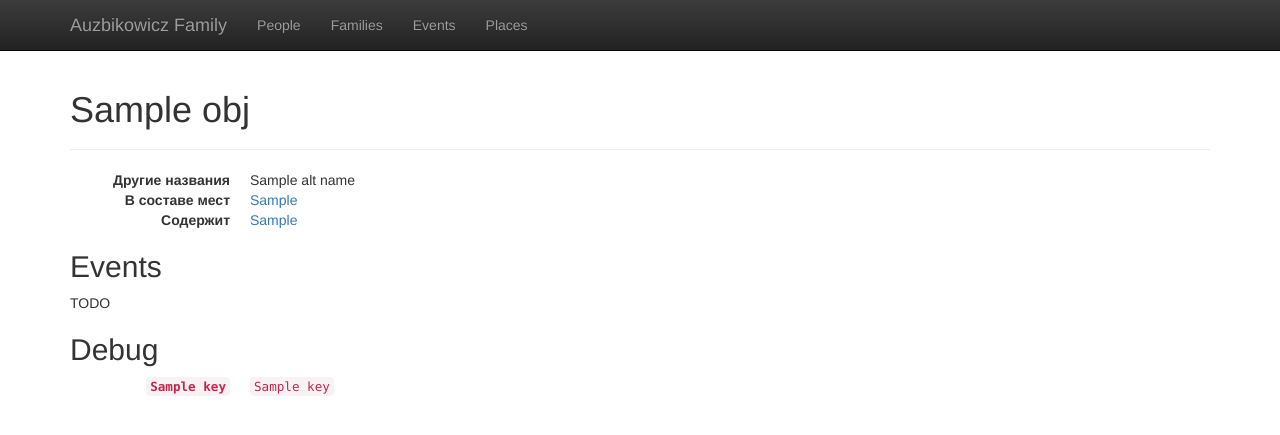
After one commit to neithere/wtfamily-be, a Flask app: template simple_gramps_data_parser/templates/place_detail.html in a window 1280 px wide. The commit adds this page. Shown: the top 435 px of the page. Run offline with Flask 2, Linux system fonts and the light colour scheme; the template is opened without the code that fills it: most values are stand-ins (such as "Sample title", 1, 10 or a date in 2020); parts of the project's set-up code (start-up, migrations or seed data) failed here and were passed over; some libraries are stand-ins or nearby versions.

Commit message:
Improved web app, added missing templates

```diff
--- a/simple_gramps_data_parser/app.py
+++ b/simple_gramps_data_parser/app.py
@@ -163,7 +163,11 @@ class Person(Entity):
 
     @property
     def name(self):
-        return _dbi._format_name(self._data['name'])
+        return _dbi._format_names(self._data['name'])[0]
+
+    @property
+    def names(self):
+        return _dbi._format_names(self._data['name'])
 
     @property
     def events(self):
@@ -229,6 +233,23 @@ class Place(Entity):
     def title(self):
         return self._data.get('ptitle')
 
+    @property
+    def alt_name(self):
+        return self._data.get('alt_name', [])
+
+    @property
+    def parent_places(self):
+        try:
+            hlinks = _extract_hlinks(self._data['placeref'])
+        except KeyError:
+            return
+        return Place.find({'@handle': hlinks})
+
+    @property
+    def nested_places(self):
+        handle = self._data['@handle']
+        return Place.find({'placeref': {'@hlink': handle}})
+
 
 def _extract_hlinks(ref):
     if isinstance(ref, str):
--- /dev/null
+++ b/simple_gramps_data_parser/templates/place_detail.html
@@ -0,0 +1,40 @@
+{% extends 'base.html' %}
+
+{% block heading %}
+  {{ obj.title }}
+{% endblock %}
+
+{% block content %}
+
+<dl class="dl-horizontal">
+  <dt>Другие названия</dt>
+    <dd>{{ obj.alt_name|join(', ') }}</dd>
+
+  {% if obj.parent_places %}
+    <dt>В составе мест</dt>
+    {% for p in obj.parent_places %}
+      <dd><a href="{{ url_for('place_detail', obj_id=p.id) }}">{{ p }}</a></dd>
+    {% endfor %}
+  {% endif %}
+
+  {% if obj.nested_places %}
+    <dt>Содержит</dt>
+    {% for p in obj.nested_places %}
+      <dd><a href="{{ url_for('place_detail', obj_id=p.id) }}">{{ p }}</a></dd>
+    {% endfor %}
+  {% endif %}
+</dl>
+
+<h2>Events</h2>
+
+TODO
+
+<h2>Debug</h2>
+<dl class="dl-horizontal">
+{% for key in obj._data %}
+    <dt><code>{{ key }}</code></dt>
+    <dd><code>{{ obj._data[key]|pprint }}</code></dd>
+{% endfor %}
+</dl>
+
+{% endblock %}
```
Also changed, not shown: simple_gramps_data_parser/show_people.py (+8 -6 lines), simple_gramps_data_parser/templates/person_detail.html (+8 -2 lines), simple_gramps_data_parser/templates/place_list.html (added, +18 -0 lines), 1 other file.
